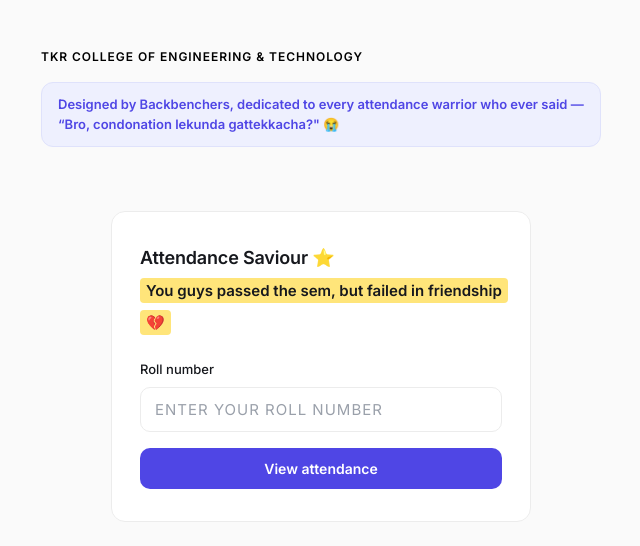
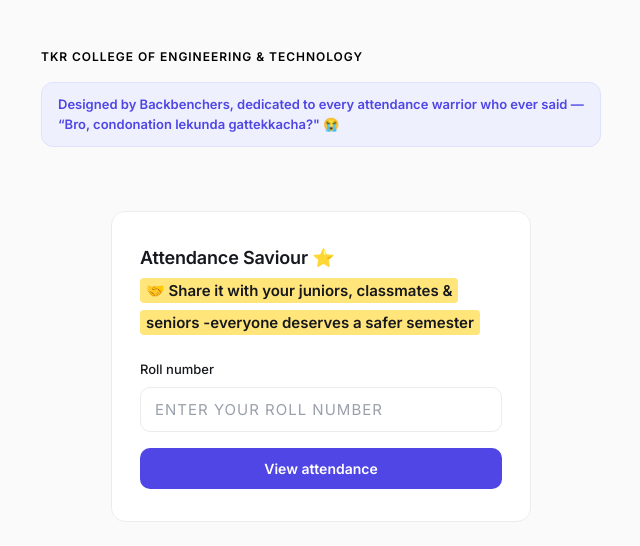
Before and after one commit to umanikumar213/tkrclass, a website: page index.html in a window 1280 px wide. Shown: the whole page, without its empty margins (319-959 px from the left). Drawn offline with Linux system fonts and the light colour scheme.

```diff
--- a/index.html
+++ b/index.html
@@ -146,7 +146,7 @@
   <div class="card login" id="loginBox"><div class="pad">
     <h2>Attendance Saviour ⭐</h2>
     <div style="margin:4px 0 22px;font-size:15px;line-height:2.1">
-        <span style="background:#ffe57a;-webkit-box-decoration-break:clone;box-decoration-break:clone;font-weight:600;border-radius:4px;padding:3px 6px">You guys passed the sem, but failed in friendship 💔 </span>
+        <span style="background:#ffe57a;-webkit-box-decoration-break:clone;box-decoration-break:clone;font-weight:600;border-radius:4px;padding:3px 6px">🤝 Share it with your juniors, classmates & seniors -everyone deserves a safer semester</span>
           </div>
     <label for="roll">Roll number</label>
     <input id="roll" placeholder="ENTER YOUR ROLL NUMBER" autocomplete="off" />
```
